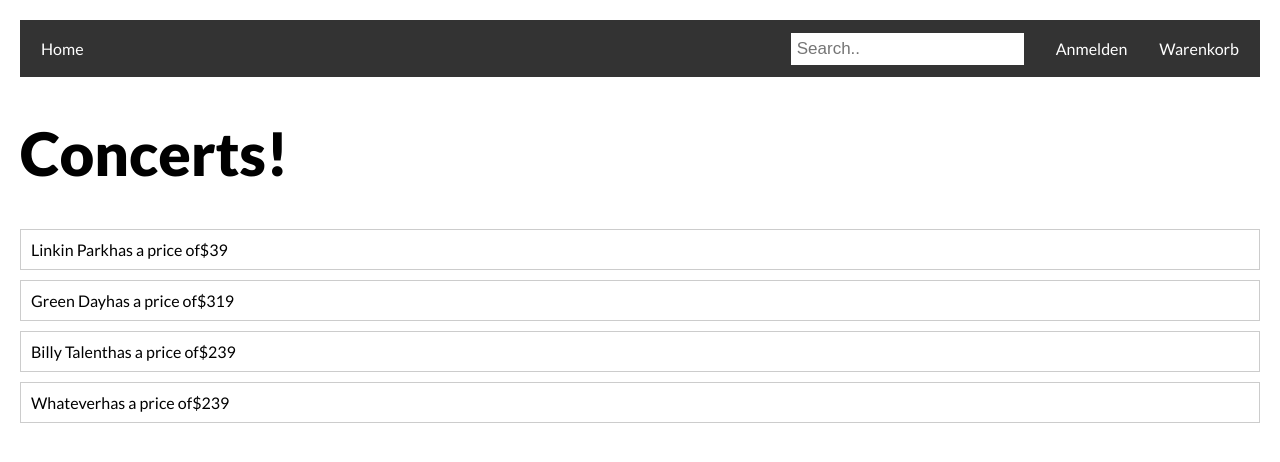
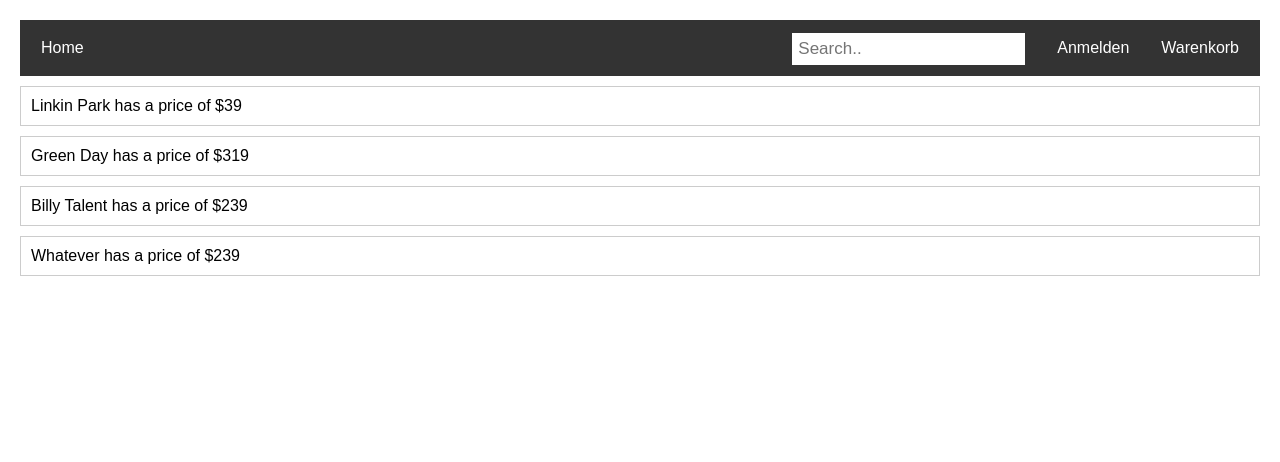
Before and after one commit to Muffin1611/react-konzertportal, a React app: page / in a window 1280 px wide. Built offline with nearby package versions, Linux system fonts and the light colour scheme.

Commit message:
Minor fixes

```diff
--- a/public/index.html
+++ b/public/index.html
@@ -10,7 +10,6 @@
     -->
     <link rel="manifest" href="%PUBLIC_URL%/manifest.json">
     <link rel="shortcut icon" href="%PUBLIC_URL%/favicon.ico">
-    <link rel="json" href="%PUBLIC_URL%/concerts.json">
     <!--
       Notice the use of %PUBLIC_URL% in the tags above.
       It will be replaced with the URL of the `public` folder during the build.
--- a/src/Concert/concert.css
+++ b/src/Concert/concert.css
@@ -1,9 +1,6 @@
 @import url(https://fonts.googleapis.com/css?family=Lato:400,900);
 
-body {
-    font-family: 'Lato', sans-serif;
-    padding: 20px;
-}
+
 h1 {
     font-weight: 900;
     font-size: 60px;
@@ -13,7 +10,7 @@
     display: block;
     padding: 10px;
     border: 1px solid #ccc;
-    margin: 0 0 10px 0;
+    margin: 10px 0 10px 0;
     text-decoration: none;
     color: black;
 }
--- a/src/Concert/concert.js
+++ b/src/Concert/concert.js
@@ -36,14 +36,11 @@
     render(){
         return (
             <div>
-                <h1>Concerts!</h1>
                 {this.state.concerts.map(function(concert) {
                     return (
                         <div key={concert.id} className="concert">
                             <a href="placeholder.asp">
-                                {concert.name}
-                                has a price of
-                                {concert.price}
+                                {concert.name} has a price of {concert.price}
                             </a>
                         </div>
                     );
--- a/src/NavBar/navbar.css
+++ b/src/NavBar/navbar.css
@@ -4,6 +4,7 @@
     background: #333;
     color: #f1f1f1;
 }
+
 
 /* The sticky class is added to the header with JS when it reaches its scroll position */
 .sticky {
--- a/src/index.css
+++ b/src/index.css
@@ -1,5 +1,5 @@
 body {
   margin: 0;
-  padding: 0;
+  padding: 20px;
   font-family: sans-serif;
 }
--- a/src/index.js
+++ b/src/index.js
@@ -6,7 +6,6 @@
 import {NavBar} from './NavBar/navbar';
 import {Concert} from './Concert/concert';
 
-console.log(process.env.PUBLIC_URL);
 ReactDOM.render(<NavBar />, document.getElementById('navbar'));
 ReactDOM.render(<Concert source={process.env.PUBLIC_URL + '/concerts.json'}/>, document.getElementById('concert'));
 registerServiceWorker();
```
